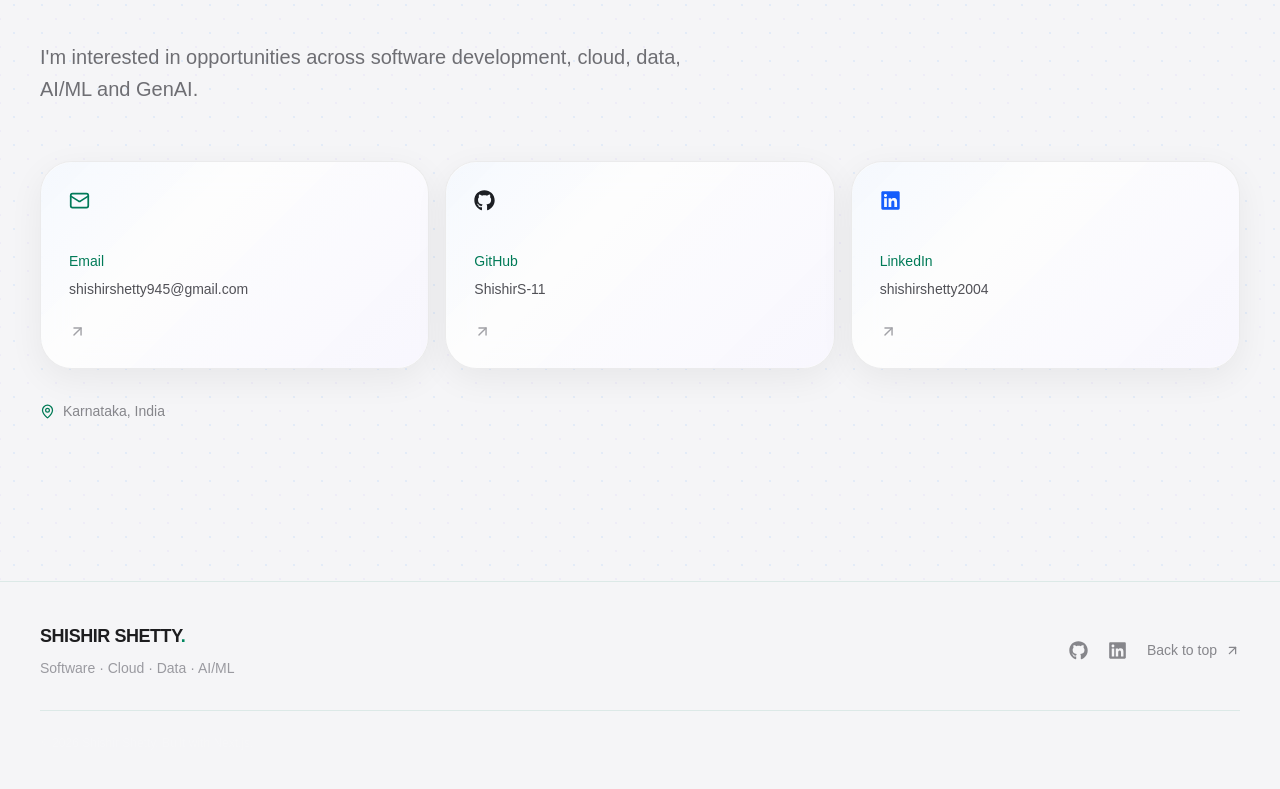
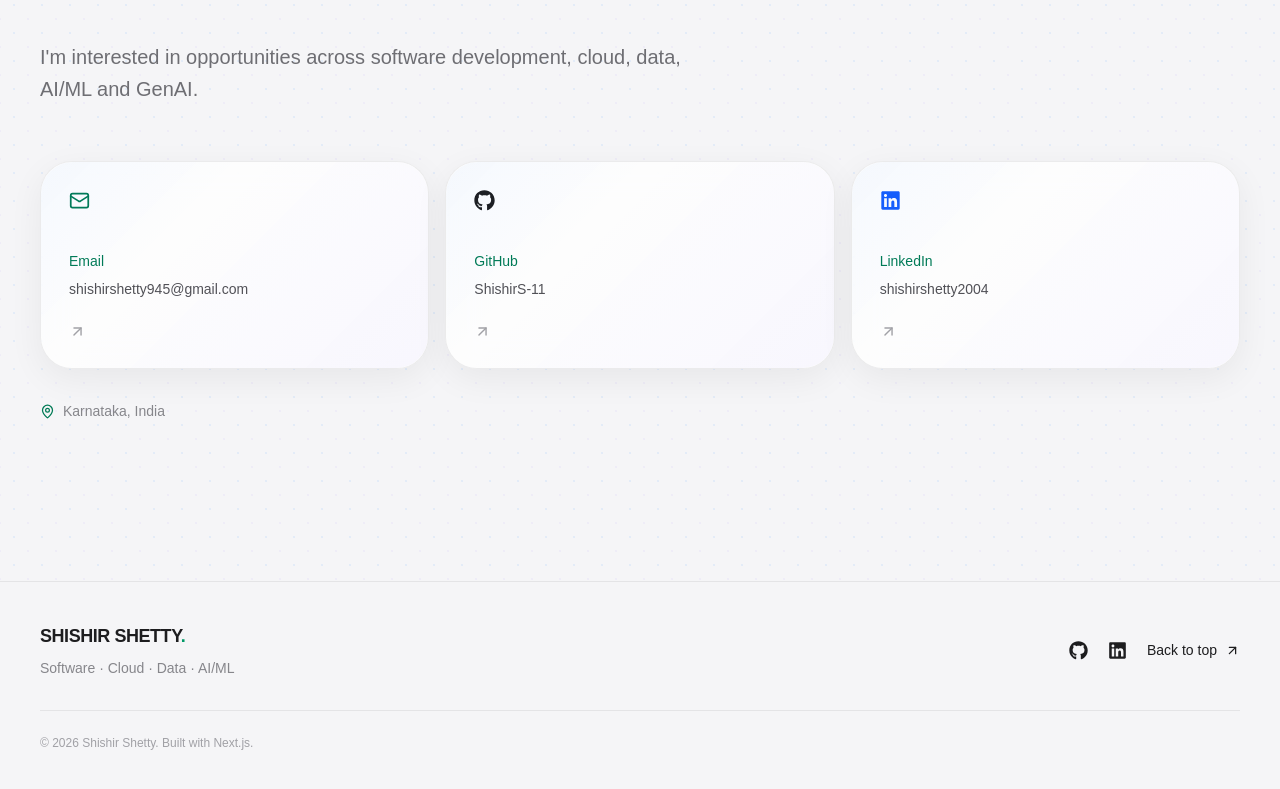
Before and after one commit to ShishirS-11/shishir-professional-portfolio, a Next.js app: page / in a window 1280 px wide. Shown: the part 6461-7250 px from the top of the page. Built offline with nearby package versions, Linux system fonts and the light colour scheme; no server answers; the database is empty.

Commit message:
Finish light premium footer styling

```diff
--- a/src/components/Footer.tsx
+++ b/src/components/Footer.tsx
@@ -5,60 +5,16 @@ import { FaGithub, FaLinkedin } from "react-icons/fa";
 
 export default function Footer() {
   return (
-    <footer className="border-t border-emerald-400/10 px-6 py-10 md:px-10">
+    <footer className="border-t border-black/[0.07] px-6 py-10 md:px-10">
       <div className="mx-auto flex max-w-7xl flex-col gap-6 md:flex-row md:items-center md:justify-between">
-        <div>
-          <p className="text-lg font-semibold tracking-tight">
-            SHISHIR SHETTY
-            <span className="text-emerald-400">.</span>
-          </p>
-
-          <p className="mt-2 text-sm text-white/25">
-            Software · Cloud · Data · AI/ML
-          </p>
-        </div>
-
+        <div><p className="text-lg font-semibold tracking-tight text-[#1d1d1f]">SHISHIR SHETTY<span className="text-emerald-600">.</span></p><p className="mt-2 text-sm text-[#86868b]">Software · Cloud · Data · AI/ML</p></div>
         <div className="flex items-center gap-5">
-          <a
-            href="https://github.com/ShishirS-11"
-            target="_blank"
-            rel="noreferrer"
-            className="text-white/30 transition hover:text-emerald-300"
-            aria-label="GitHub"
-          >
-            <FaGithub size={19} />
-          </a>
-
-          <a
-            href="https://linkedin.com/in/shishirshetty2004"
-            target="_blank"
-            rel="noreferrer"
-            className="text-white/30 transition hover:text-emerald-300"
-            aria-label="LinkedIn"
-          >
-            <FaLinkedin size={19} />
-          </a>
-
-          <a
-            href="#top"
-            className="group flex items-center gap-2 text-sm text-white/30 transition hover:text-emerald-300"
-          >
-            Back to top
-
-            <ArrowUpRight
-              size={15}
-              className="transition-transform group-hover:-translate-y-0.5 group-hover:translate-x-0.5"
-            />
-          </a>
+          <a href="https://github.com/ShishirS-11" target="_blank" rel="noreferrer" className="text-[#86868b] transition hover:text-[#1d1d1f]" aria-label="GitHub"><FaGithub size={19} /></a>
+          <a href="https://linkedin.com/in/shishirshetty2004" target="_blank" rel="noreferrer" className="text-[#86868b] transition hover:text-blue-600" aria-label="LinkedIn"><FaLinkedin size={19} /></a>
+          <a href="#top" className="group flex items-center gap-2 text-sm text-[#86868b] transition hover:text-[#1d1d1f]">Back to top<ArrowUpRight size={15} className="transition-transform group-hover:-translate-y-0.5 group-hover:translate-x-0.5" /></a>
         </div>
       </div>
-
-      <div className="mx-auto mt-8 max-w-7xl border-t border-emerald-400/10 pt-6">
-        <p className="text-xs text-white/15">
-          © {new Date().getFullYear()} Shishir Shetty. Built with
-          Next.js.
-        </p>
-      </div>
+      <div className="mx-auto mt-8 max-w-7xl border-t border-black/[0.07] pt-6"><p className="text-xs text-[#a1a1a6]">© {new Date().getFullYear()} Shishir Shetty. Built with Next.js.</p></div>
     </footer>
   );
 }
```
